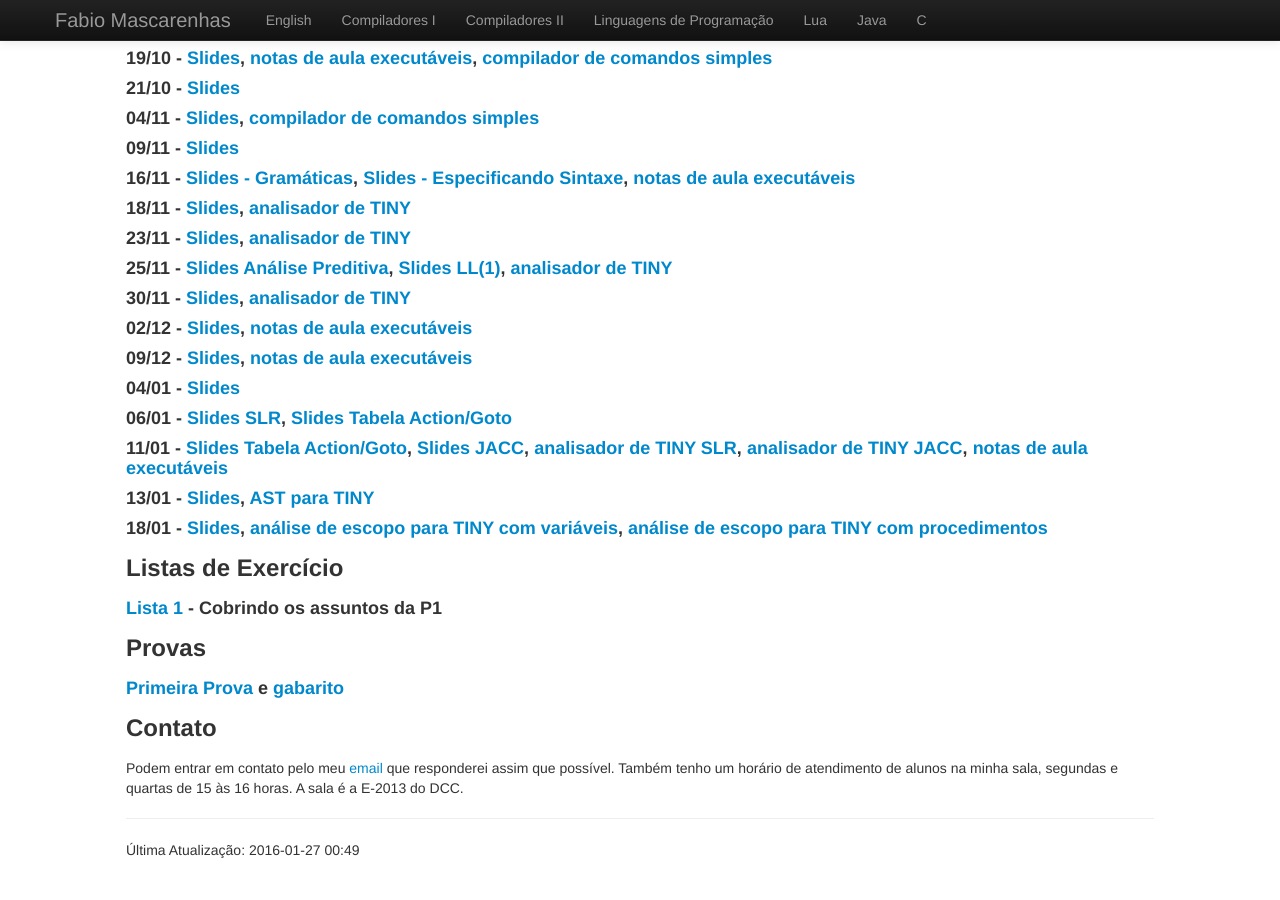
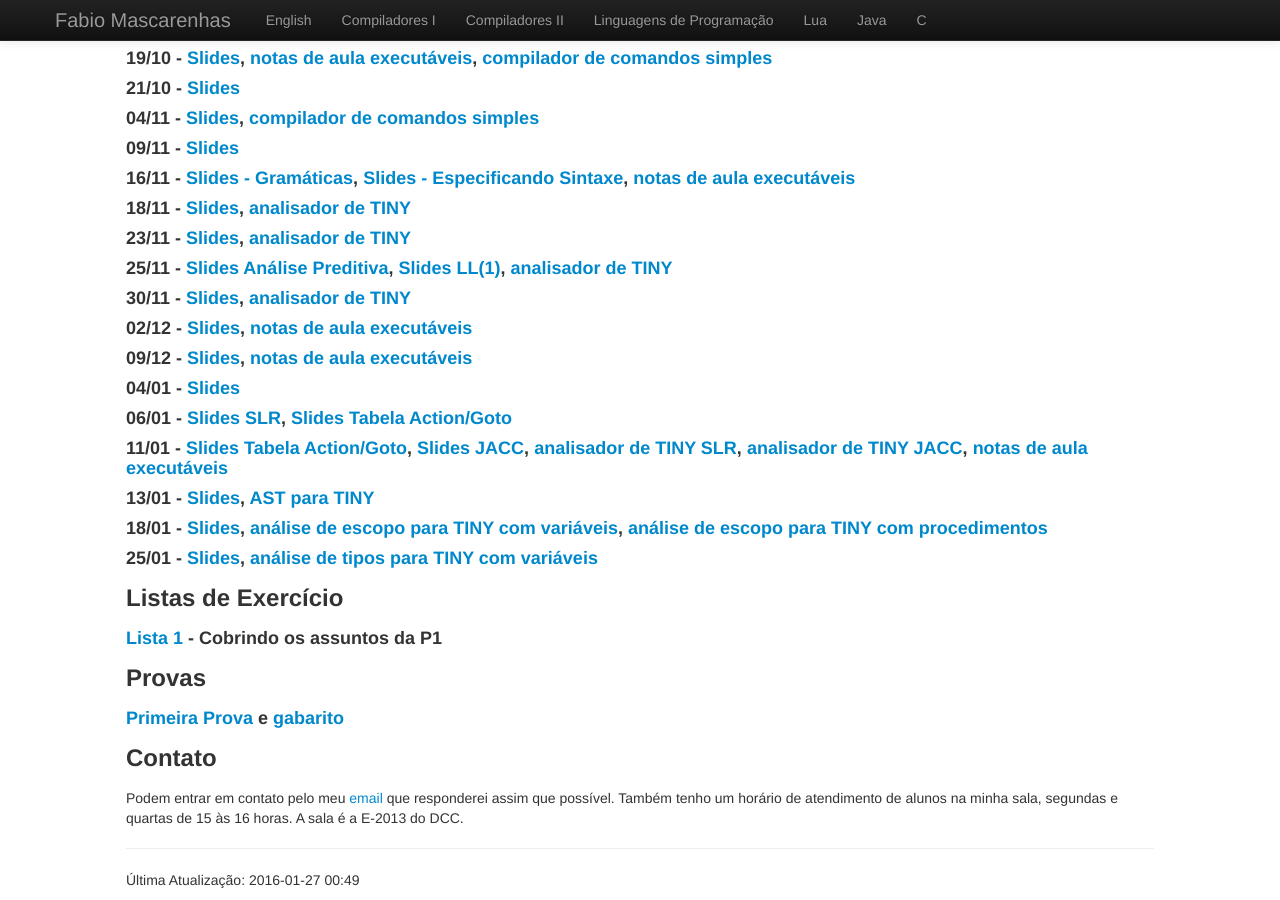
Before and after one commit to fabiomascarenhas/fabiomascarenhas.github.com, a Jekyll site: the page built from comp/index.md, in a window 1280 px wide and 900 px high, scrolled down 1424 px. Built offline with Jekyll 4.4.1, drawn with Linux system fonts in a browser that asks for light colours; Markdown is read by kramdown in place of the engine named in the settings; before the commit the page ends 2294 px from its top, so only the background shows below that.

Commit message:
compiladores I: parte de de analise de tipos

```diff
--- a/comp/index.md
+++ b/comp/index.md
@@ -131,6 +131,7 @@ Publicarei slides e notas de aula nessa seção no decorrer do curso.
 #### 11/01 - [Slides Tabela Action/Goto](12ActionGotoPt2.pdf), [Slides JACC](13JACC.pdf), [analisador de TINY SLR](TINYSLR.zip), [analisador de TINY JACC](TINYJACC.zip), [notas de aula executáveis](Parsing.zip)
 #### 13/01 - [Slides](14SemanticaPt1.pdf), [AST para TINY](TINYAST.zip)
 #### 18/01 - [Slides](14SemanticaPt2.pdf), [análise de escopo para TINY com variáveis](TINYEscopo.zip), [análise de escopo para TINY com procedimentos](TINYEscopoProc.zip)
+#### 25/01 - [Slides](15TiposPt1.pdf), [análise de tipos para TINY com variáveis](TINYTipos.zip)
 
 ### Listas de Exercício
 
```
Also changed, not shown: 2 other files.
